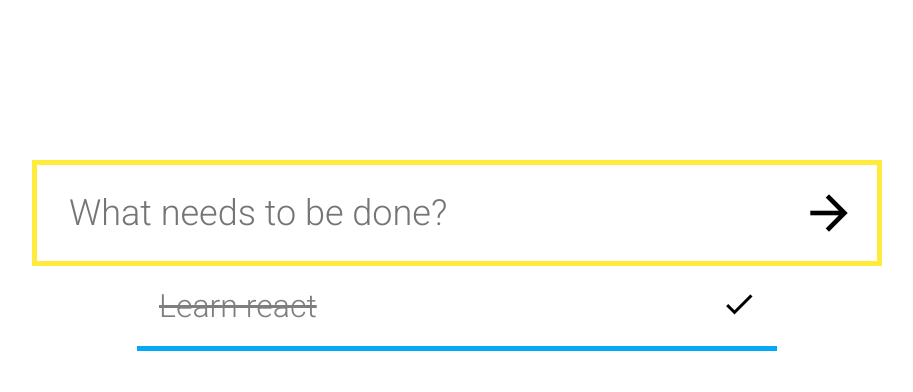
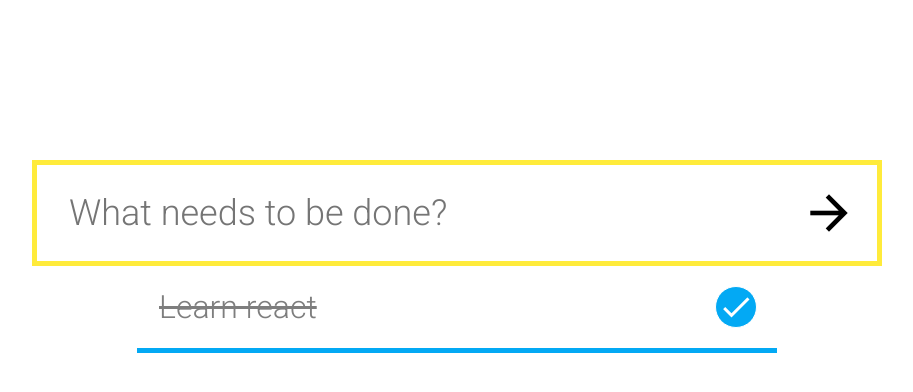
Before and after one commit to puilp0502/react-todo, a React (Create React App) app: page / in a window 1280 px wide. Shown: the top 392 px of the page, without its empty margins (183-1096 px from the left). Built offline with nearby package versions, Linux system fonts and the light colour scheme.

Commit message:
Update check button

```diff
--- a/src/App.css
+++ b/src/App.css
@@ -48,6 +48,13 @@ body, input {
   font-size: 32px;
 }
 .Todo-item > .Todo-item-check {
+  display: flex;
+  align-items: center;
+  justify-content: center;
+  width: 40px;
+  height: 40px;
+  border-radius: 50%;
+  border: 1px solid #0000006b;
   cursor: pointer;
 }
 .Todo-item .item-status {
@@ -60,3 +67,8 @@ body, input {
   color: #7e7e7e;
   text-decoration: line-through #7e7e7e;
 }
+.Todo-item.done > .Todo-item-check {
+  color: white;
+  border: 1px solid white;
+  background-color: #03A9F4;
+}
--- a/src/App.js
+++ b/src/App.js
@@ -105,13 +105,11 @@ class TodoItem extends Component {
     this.props.handleStatusChange(this.props.index, newTodo);
   }
   render() {
-    let klass = "", icon = "";
+    let klass = "";
     if (this.props.todo.done) {
       klass = "Todo-item done";
-      icon = <i className="material-icons item-status">check</i>;
     } else {
       klass = "Todo-item";
-      icon = <i className="material-icons item-status">clear</i>;
     }
     return (
       <div className={klass}>
@@ -122,7 +120,7 @@ class TodoItem extends Component {
         <div
           className="Todo-item-check"
           onClick={this.handleClick}>
-          {icon}
+          <i className="material-icons item-status">check</i>
         </div>
       </div>
 
```
